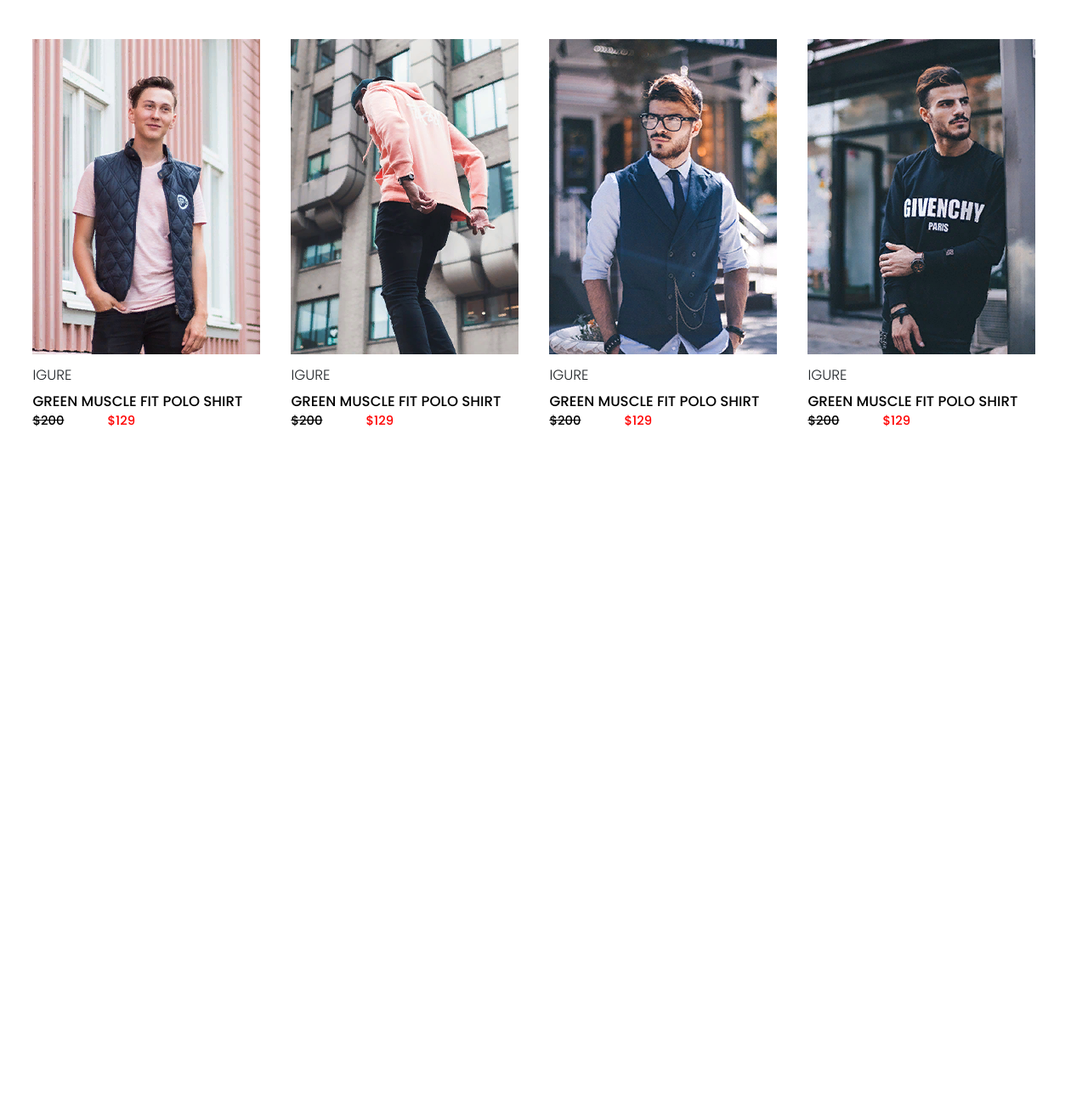
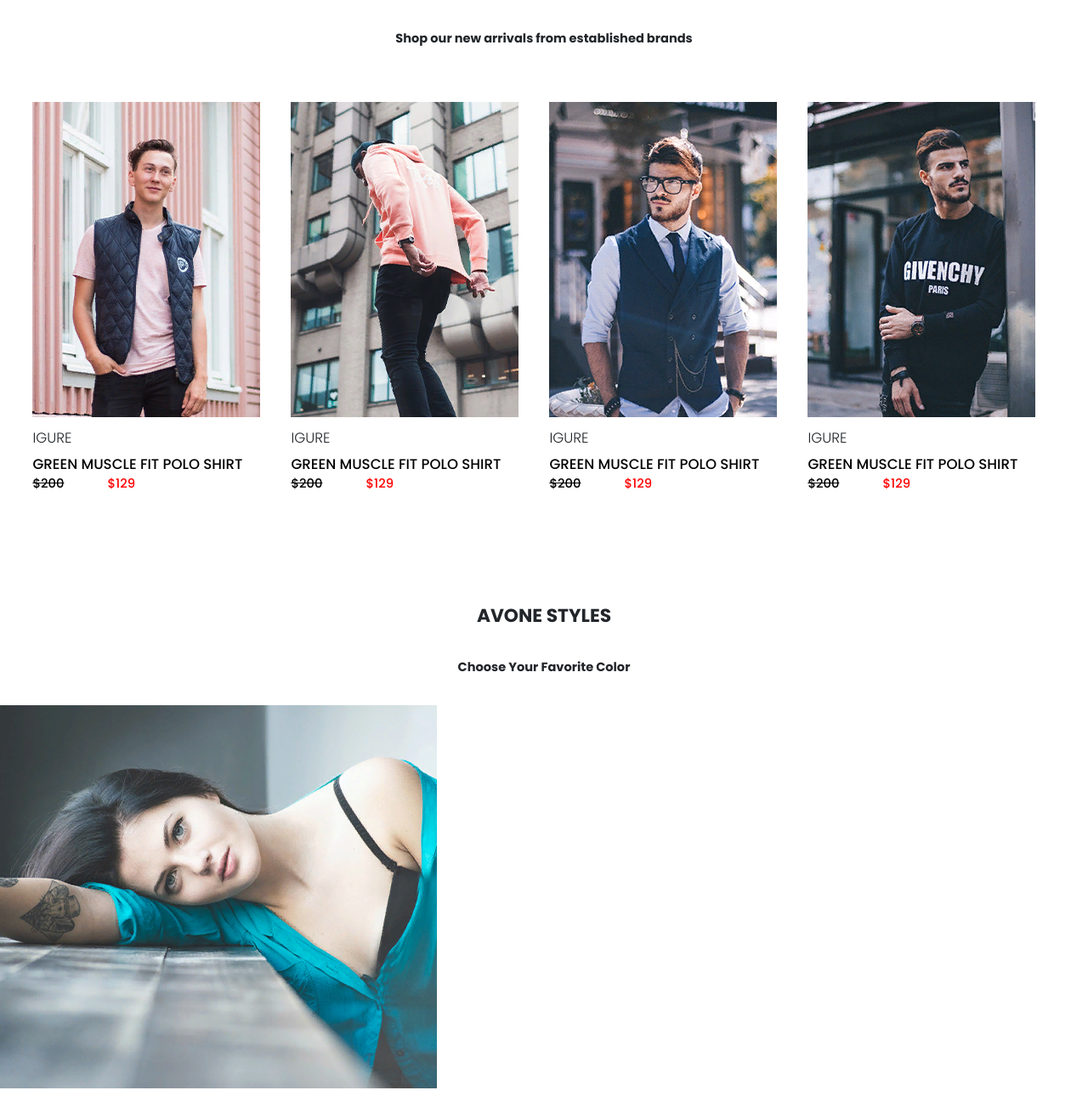
Before and after one commit to JaBaZebs/pet-project, a plain HTML site: page index.html in a window 1280 px wide. Shown: the part 2312-3602 px from the top of the page at 85% size. Before the commit the page ends 2818 px from the top, so only its background shows below. Drawn offline with Linux system fonts and the light colour scheme.

Commit message:
start page-5

```diff
--- a/css/style.css
+++ b/css/style.css
@@ -120,12 +120,7 @@ body{
 .page-3-container{
     margin: 0 3vw;
 }
-.page-3 hgroup h4, h6{
-    color: #22262A;
-    margin: 0;
-    text-align: center;
-}
-.page-4 hgroup h4, h6{
+.text-page{
     color: #22262A;
     margin: 0;
     text-align: center;
@@ -158,9 +153,6 @@ body{
     font-size: 1.3vw;
     margin: 0.5vw 0 0 0;
 }
-.card-image{
-
-}
 .amount-container{
     display: flex;
     column-gap: 4vw;
@@ -177,4 +169,9 @@ body{
 .page-4{
     margin-top: 10vw;
 }
-.dkjdjd{}
+.center-text{
+    text-align: center;
+}
+.page-5{
+    margin-top: 10vw;
+}
--- a/index.html
+++ b/index.html
@@ -73,7 +73,7 @@
 
         <section class="page-3">
           <div class="page-3-container">
-           <hgroup>
+           <hgroup class="text-page">
                 <h4>WOMEN'S FASHION</h4>
                 <h6>Shop our new arrivals from established brands</h6>
             </hgroup>
@@ -120,7 +120,7 @@
 
         <section class="page-4">
            <div class="page-3-container">
-           <hgroup>
+           <hgroup class="text-page">
                 <h4>MEN’S FASHION</h4>
                 <h6>Shop our new arrivals from established brands</h6>
             </hgroup>
@@ -164,6 +164,13 @@
             </div>
            </div>
         </section>
+        <section class="page-5">
+            <hgroup class="text-page">
+                <h4>AVONE STYLES</h4>
+                <h6>Choose Your Favorite Color</h6>
+            </hgroup>
+            <img src="images/main/page-5/15.png"/>
+        </section>
     </main>
 </body>
 </html>
```
Also changed, not shown: images/main/page-5/14.png (added), images/main/page-5/15.png (added), images/main/page-5/16.png (added).
